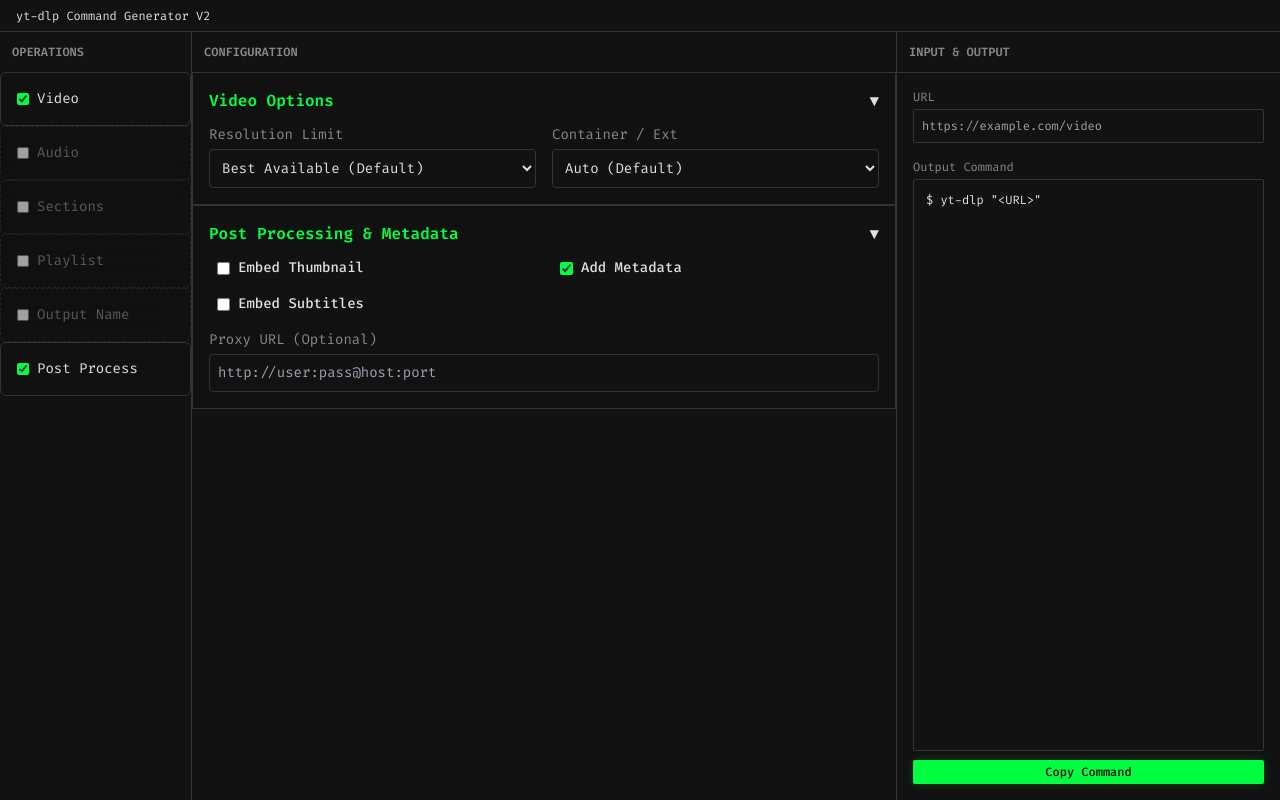
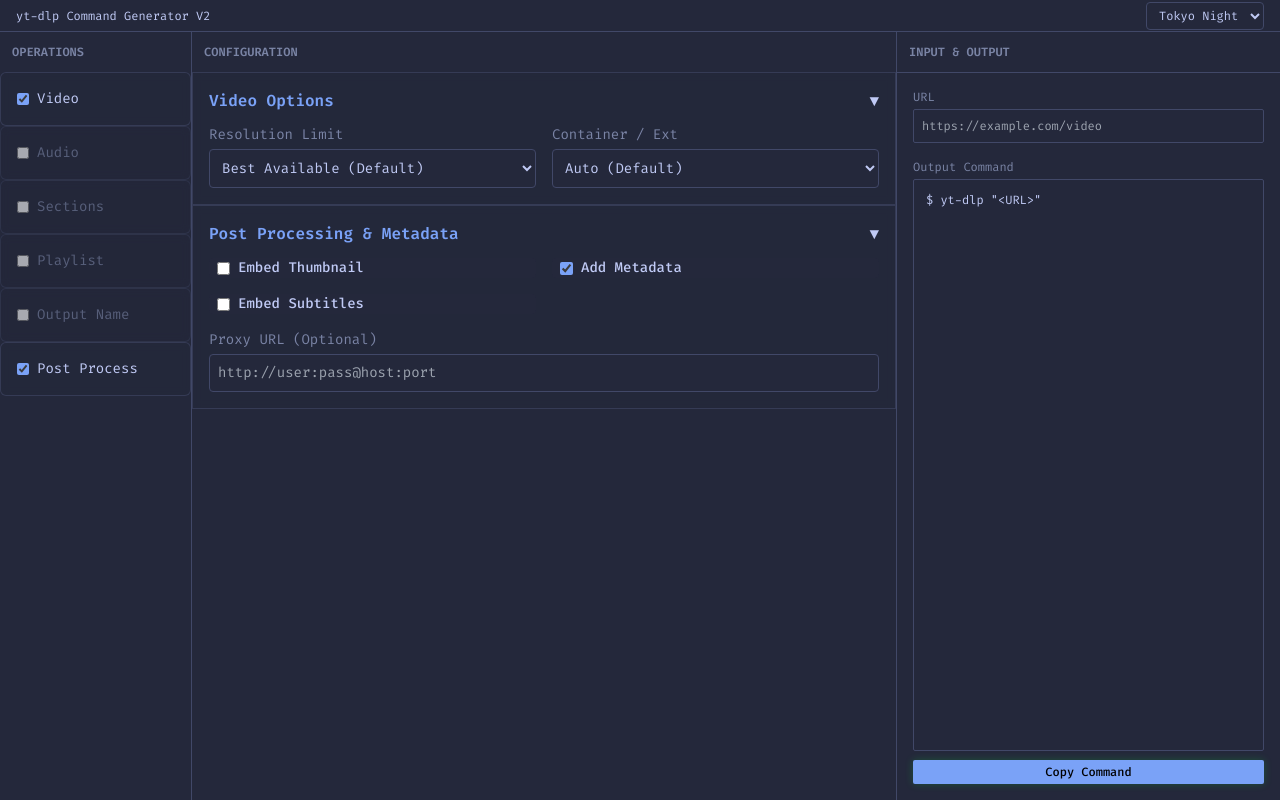
Before and after one commit to pnvttk/yt-dlp-cg, a React (Vite) app: page / in a window 1280 px wide. Built offline with nearby package versions, Linux system fonts and the light colour scheme.

Commit message:
feat: add custom themes

```diff
--- a/src/app/LayoutV2.tsx
+++ b/src/app/LayoutV2.tsx
@@ -6,6 +6,7 @@ import { buildOperations, buildCommand } from '@/entities/config'
 
 import { Button } from '@/shared/ui'
 import { Operation } from '@/widgets'
+import { ThemeSelector } from '@/shared/ui/ThemeSelector'
 
 export function LayoutV2() {
     const { config, toggleFeature, setUrl } = useConfig()
@@ -23,6 +24,8 @@ export function LayoutV2() {
             {/* Header */}
             <header className="h-8 bg-surface border-b border-border flex items-center px-4 text-xs">
                 <span>yt-dlp Command Generator V2</span>
+
+                <ThemeSelector />
             </header>
 
             {/* Main 3-section layout */}
--- /dev/null
+++ b/src/app/theme/ThemeProvider.tsx
@@ -0,0 +1,15 @@
+import { useEffect } from 'react'
+
+const DEFAULT_THEME = 'tokyo'
+
+export function ThemeProvider({ children }: { children: React.ReactNode }) {
+    useEffect(() => {
+        const savedTheme = localStorage.getItem('theme') ?? DEFAULT_THEME
+
+        if (savedTheme) {
+            document.documentElement.setAttribute('data-theme', savedTheme)
+        }
+    }, [])
+
+    return <>{children}</>
+}
--- a/src/index.css
+++ b/src/index.css
@@ -5,18 +5,49 @@
 @tailwind utilities;
 
 @layer base {
-    :root {
-        /* RGB values for opacity support */
-        --background: 5 5 5;
-        --surface: 18 18 18;
-        --primary: 0 255 65;
-        /* Hacker Green */
-        --primary-hover: 0 204 51;
-        --secondary: 0 184 255;
-        /* Cyber Blue */
-        --text: 224 224 224;
-        --text-muted: 136 136 136;
-        --border: 51 51 51;
+    /* :root { */
+    :root[data-theme='tokyo'] {
+        --background: 26 27 38;
+        --surface: 36 40 59;
+        --primary: 122 162 247;
+        --primary-hover: 100 140 230;
+        --secondary: 187 154 247;
+        --text: 192 202 245;
+        --text-muted: 122 132 165;
+        --border: 65 72 104;
+    }
+
+    :root[data-theme='slate'] {
+        --background: 15 23 42;
+        --surface: 30 41 59;
+        --primary: 96 165 250;
+        --primary-hover: 59 130 246;
+        --secondary: 148 163 184;
+        --text: 226 232 240;
+        --text-muted: 148 163 184;
+        --border: 51 65 85;
+    }
+
+    :root[data-theme='sage'] {
+        --background: 23 23 23;
+        --surface: 38 38 38;
+        --primary: 134 239 172;
+        --primary-hover: 74 222 128;
+        --secondary: 163 163 163;
+        --text: 229 229 229;
+        --text-muted: 163 163 163;
+        --border: 64 64 64;
+    }
+
+    :root[data-theme='mono'] {
+        --background: 17 17 17;
+        --surface: 28 28 28;
+        --primary: 212 212 212;
+        --primary-hover: 235 235 235;
+        --secondary: 115 115 115;
+        --text: 245 245 245;
+        --text-muted: 163 163 163;
+        --border: 64 64 64;
     }
 
     body {
@@ -25,7 +56,14 @@
 }
 
 @layer utilities {
+    /* v1 */
+    /* .glass-panel {
+        @apply bg-surface/80 backdrop-blur-md border border-border;
+    } */
+    /* v2 */
     .glass-panel {
-        @apply bg-surface/80 backdrop-blur-md border border-border;
+        @apply backdrop-blur-sm;
+        background: rgb(var(--surface) / 0.7);
+        border: 1px solid rgb(var(--border) / 0.6);
     }
 }
--- a/src/main.tsx
+++ b/src/main.tsx
@@ -1,5 +1,7 @@
 import { StrictMode } from 'react'
 import { createRoot } from 'react-dom/client'
+
+import { ThemeProvider } from './app/theme/ThemeProvider.tsx';
 
 import App from './App.tsx'
 
@@ -7,6 +9,8 @@ import './index.css'
 
 createRoot(document.getElementById('root')!).render(
     <StrictMode>
-        <App />
+        <ThemeProvider>
+            <App />
+        </ThemeProvider>
     </StrictMode>
 )
--- /dev/null
+++ b/src/shared/ui/ThemeSelector.tsx
@@ -0,0 +1,26 @@
+export function ThemeSelector() {
+    const handleChange = (e: React.ChangeEvent<HTMLSelectElement>) => {
+        const theme = e.target.value
+
+        if (theme === 'default') {
+            document.documentElement.removeAttribute('data-theme')
+        } else {
+            document.documentElement.setAttribute('data-theme', theme)
+        }
+
+        localStorage.setItem('theme', theme)
+    }
+
+    return (
+        <select
+            onChange={handleChange}
+            className="bg-surface border border-border rounded px-2 py-1 ml-auto"
+            defaultValue={localStorage.getItem('theme') || 'tokyo'}
+        >
+            <option value="tokyo">Tokyo Night</option>
+            <option value="slate">Slate Blue</option>
+            <option value="sage">Sage</option>
+            <option value="mono">Monochrome</option>
+        </select>
+    )
+}
```
